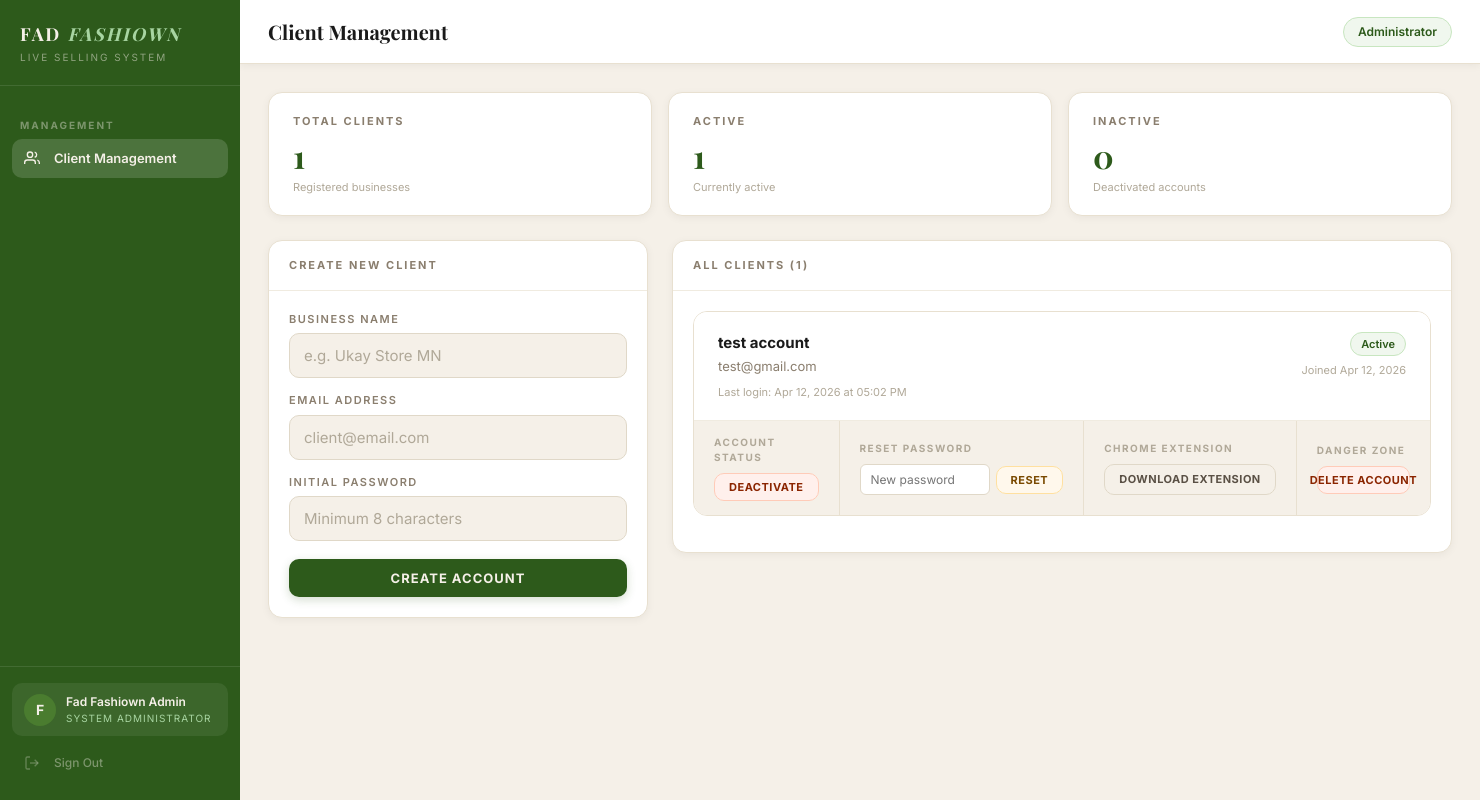
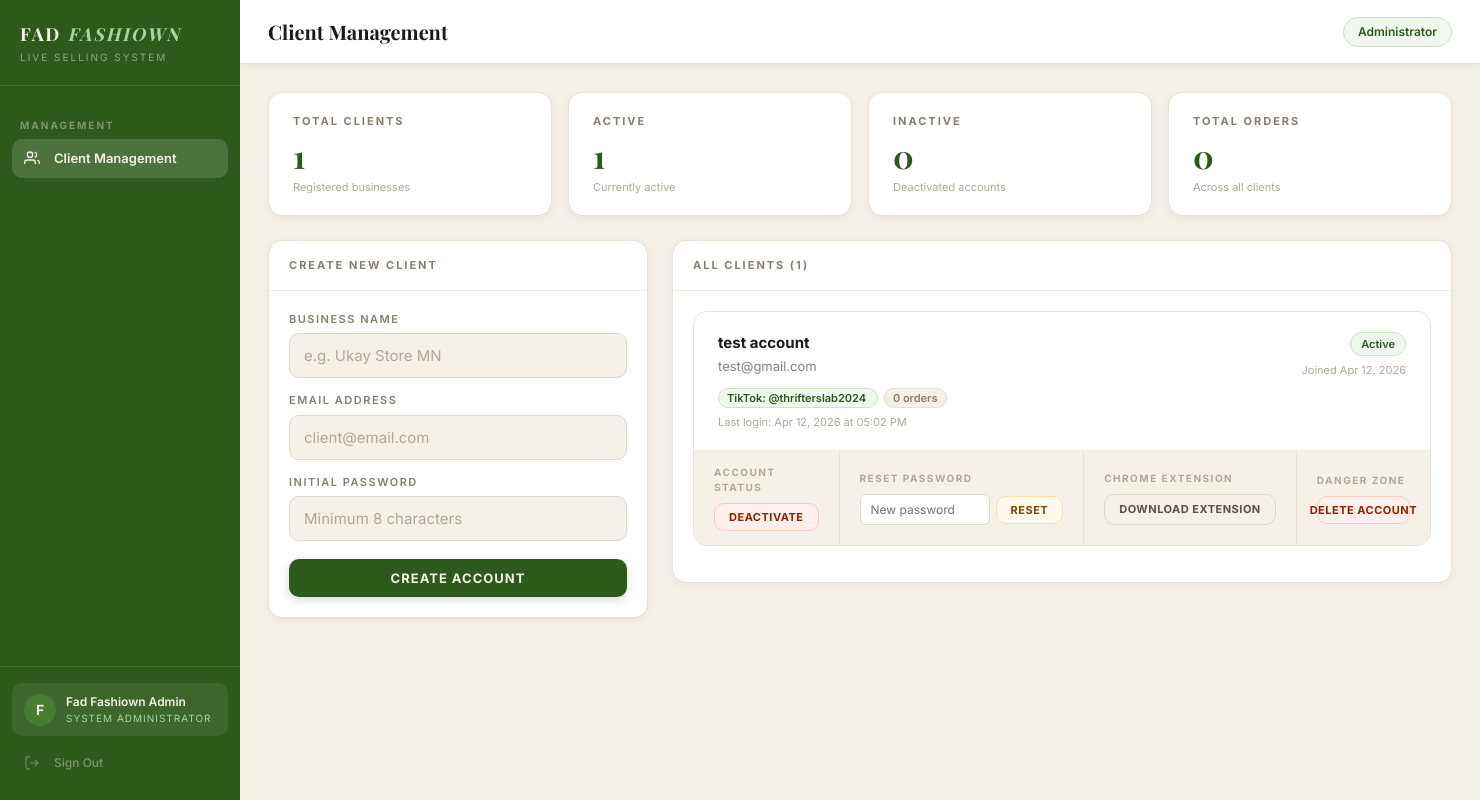
Before and after one commit to JimwellC/fad-fashiown-system, a Flask app: page /admin in a window 1480 px wide. Run offline with Flask 3, Linux system fonts and the light colour scheme; a user stored in the database is signed in; some libraries are stand-ins or nearby versions; some web fonts are replaced.

Commit message:
Admin: show TikTok username, order count, force password change on reset

```diff
--- a/auth/routes.py
+++ b/auth/routes.py
@@ -77,10 +77,23 @@ def logout():
 @auth.route('/admin')
 @admin_required
 def admin_panel():
+    from auth.models import Order
     clients = Client.query.filter_by(is_admin=False).order_by(
         Client.created_at.desc()
     ).all()
-    return render_template('admin.html', clients=clients)
+
+    # Order counts per client
+    order_counts = {}
+    for client in clients:
+        order_counts[client.id] = Order.query.filter_by(
+            client_id=client.id
+        ).count()
+
+    return render_template(
+        'admin.html',
+        clients=clients,
+        order_counts=order_counts
+    )
 
 
 @auth.route('/admin/create-client', methods=['POST'])
@@ -158,6 +171,7 @@ def reset_password(client_id):
         flash('Password must be at least 6 characters', 'error')
         return redirect(url_for('auth.admin_panel'))
     client.set_password(new_password)
+    client.must_change_password = True  # Force change on next login
     db.session.commit()
     flash(f'Password reset for: {client.business_name}', 'success')
     return redirect(url_for('auth.admin_panel'))
--- a/static/style.css
+++ b/static/style.css
@@ -704,7 +704,7 @@ body {
 
 .stats-grid {
     display: grid;
-    grid-template-columns: repeat(3, 1fr);
+    grid-template-columns: repeat(auto-fit, minmax(180px, 1fr));
     gap: 16px;
     margin-bottom: 24px;
 }
--- a/templates/admin.html
+++ b/templates/admin.html
@@ -41,6 +41,13 @@
             {{ clients|rejectattr('is_active')|list|length }}
         </div>
         <div class="stat-sub">Deactivated accounts</div>
+    </div>
+    <div class="stat-card">
+        <div class="stat-label">Total Orders</div>
+        <div class="stat-number">
+            {{ order_counts.values()|sum }}
+        </div>
+        <div class="stat-sub">Across all clients</div>
     </div>
 </div>
 
@@ -101,6 +108,32 @@
                                 <div class="client-card-info">
                                 <div class="client-card-name">{{ client.business_name }}</div>
                                 <div class="client-card-email">{{ client.email }}</div>
+
+                                <!-- TikTok Username -->
+                                <div style="margin-top:6px">
+                                    {% if client.tiktok_username %}
+                                    <span style="font-size:11px;background:var(--green-pale);
+                                                color:var(--green-dark);border:1px solid #C8E6C0;
+                                                padding:2px 8px;border-radius:10px;font-weight:600">
+                                        TikTok: @{{ client.tiktok_username }}
+                                    </span>
+                                    {% else %}
+                                    <span style="font-size:11px;background:#FFF8EC;
+                                                color:#7A4A00;border:1px solid #FFE0A0;
+                                                padding:2px 8px;border-radius:10px;font-weight:600">
+                                        TikTok: Not set
+                                    </span>
+                                    {% endif %}
+
+                                    <!-- Order count -->
+                                    <span style="font-size:11px;background:var(--cream);
+                                                color:var(--text-muted);border:1px solid var(--border);
+                                                padding:2px 8px;border-radius:10px;font-weight:600;
+                                                margin-left:6px">
+                                        {{ order_counts[client.id] }} orders
+                                    </span>
+                                </div>
+
                                 {% if client.last_login %}
                                 <div class="client-card-last-login">
                                     Last login: {{ client.last_login.strftime('%b %d, %Y at %I:%M %p') }}
```
Also changed, not shown: database/fadfashiown.db. Lines whose indentation alone changed are shown as unchanged.
